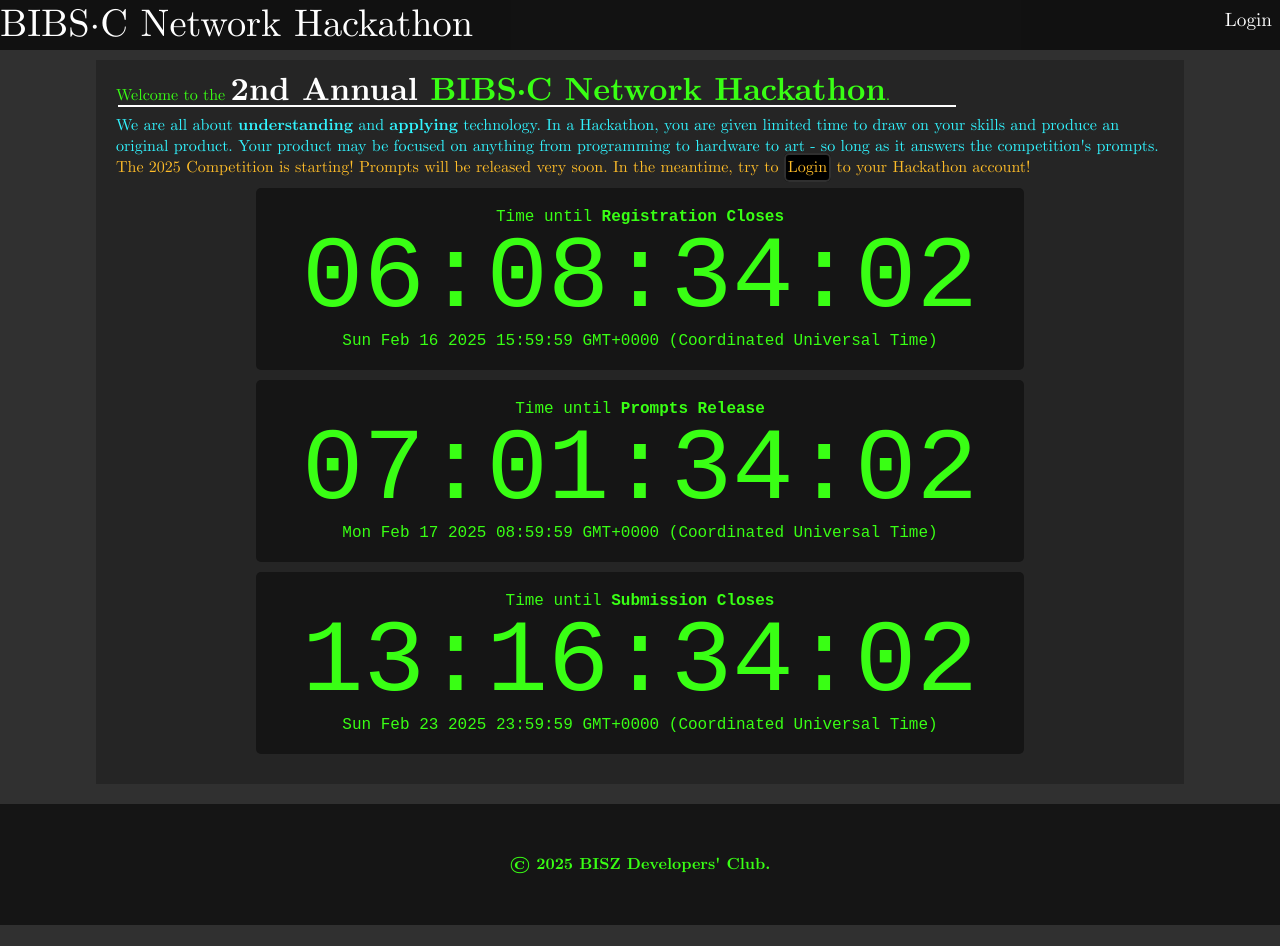
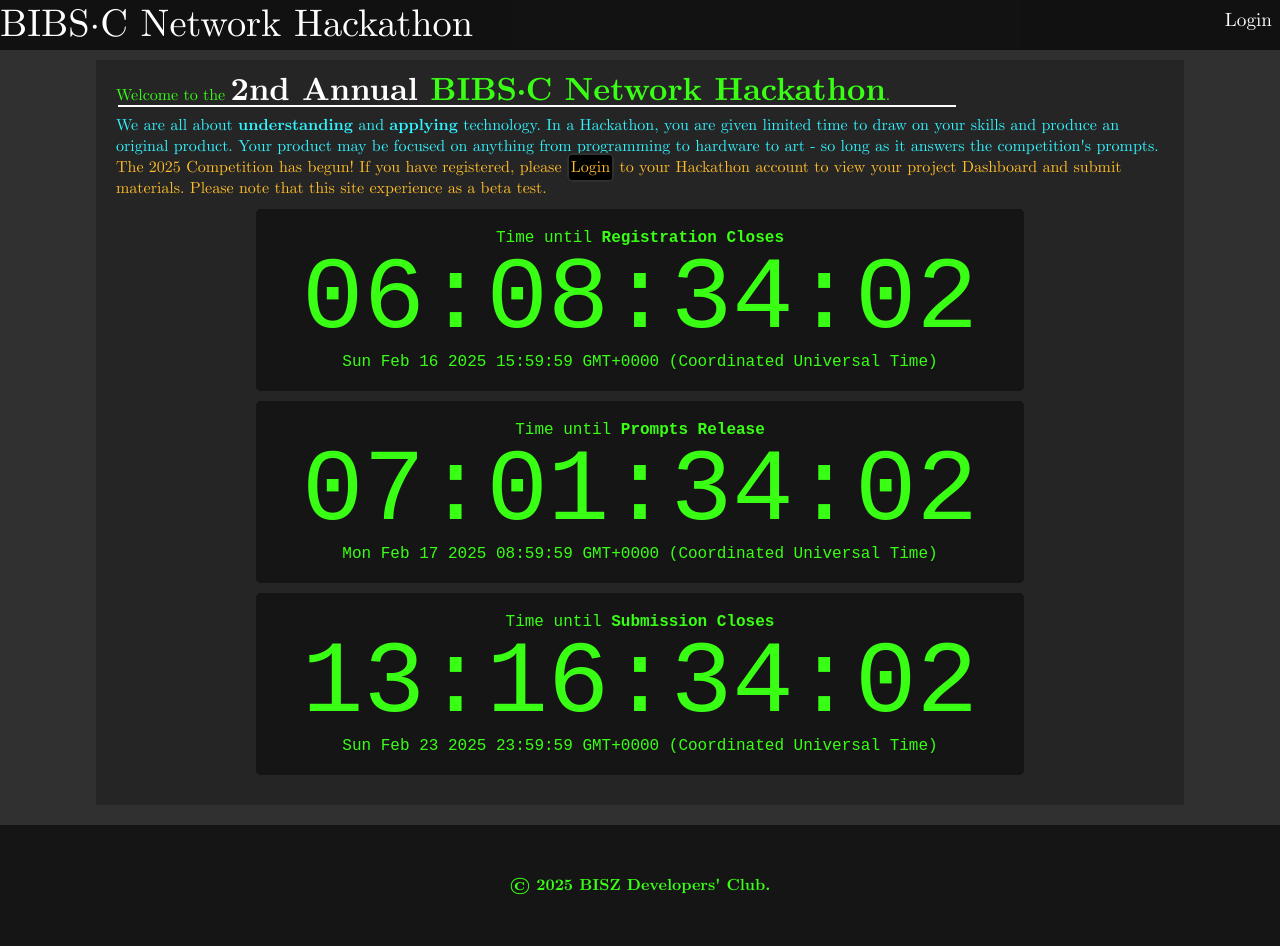
Before and after one commit to drasimov/nethack, a Next.js app: page / in a window 1280 px wide. Before the commit the page ends 925 px from the top, so only its background shows below. Built offline with nearby package versions, Linux system fonts and the light colour scheme; no server answers; the database is empty.

Commit message:
Main page change

```diff
--- a/app/page.js
+++ b/app/page.js
@@ -14,7 +14,7 @@ const Home = () => {
       <p>Welcome to the <span className="serifBold big"><span className="cWhite">2nd Annual</span> <span className="cGreen">BIBS·C Network Hackathon</span></span>.</p>
       <hr/>
       <p className="cBlue">We are all about <span className="serifBold">understanding</span> and <span className="serifBold">applying</span> technology. In a Hackathon, you are given limited time to draw on your skills and produce an original product. Your product may be focused on anything from programming to hardware to art - so long as it answers the competition's prompts.</p>
-      <p className="cYellow">The 2025 Competition is starting! Prompts will be released very soon. In the meantime, try to <Link className="button bGray" href = "/login">Login</Link> to your Hackathon account!</p>
+      <p className="cYellow">The 2025 Competition has begun! If you have registered, please <Link className="button bGray" href = "/login">Login</Link> to your Hackathon account to view your project Dashboard and submit materials. Please note that this site experience as a beta test. </p>
       <center className="console">
         <Countdown key={0} targetDate={countdownDates[0]} label="Registration Closes"/>
         <Countdown key={1} targetDate={countdownDates[1]} label="Prompts Release"/>
```
